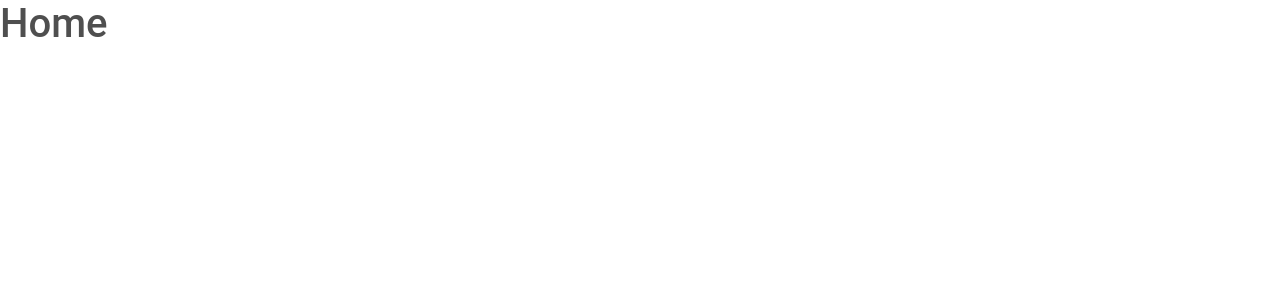
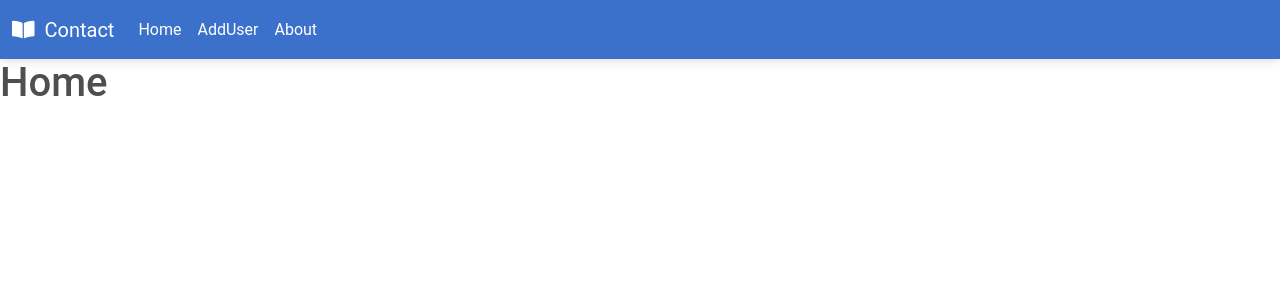
Before and after one commit to NamNguyenGit/Redux-Saga, a React (Create React App) app: page / in a window 1280 px wide. Shown: the top 300 px of the page. Built offline with nearby package versions, Linux system fonts and the light colour scheme.

Commit message:
Working on Header

```diff
--- a/src/App.js
+++ b/src/App.js
@@ -4,10 +4,12 @@ import Home from "./pages/Home";
 import AddEditUser from "./pages/AddEditUser";
 import UserInfo from "./pages/UserInfo";
 import About from "./pages/About";
+import Header from "./components/Header";
 
 function App() {
   return (
     <Router>
+      <Header />
       <Switch>
         <Route exact path="/" component={Home} />
         <Route  path="/addUser" component={AddEditUser} />
--- /dev/null
+++ b/src/components/Header.js
@@ -0,0 +1,67 @@
+import { useState } from "react";
+import {
+  MDBContainer,
+  MDBNavbar,
+  MDBNavbarBrand,
+  MDBNavbarToggler,
+  MDBIcon,
+  MDBNavbarNav,
+  MDBNavbarLink,
+  MDBCollapse,
+  MDBNavbarItem,
+} from "mdb-react-ui-kit";
+import { NavLink } from "react-router-dom";
+
+const Header = () => {
+  const [showBasic, setShowBasic] = useState(false);
+  return (
+    <>
+      <MDBNavbar expand="lg" light bgColor="primary">
+        <MDBContainer fluid>
+          <MDBNavbarBrand className="text-white">
+            <span style={{ marginRight: "10px" }}>
+              <MDBIcon fas icon="book-open"></MDBIcon>
+            </span>
+            Contact
+          </MDBNavbarBrand>
+          <MDBNavbarToggler
+            aria-controls="navbar"
+            aria-expanded="false"
+            aria-label="Toggle navigation"
+            className="text-white"
+            onClick={() => setShowBasic(!showBasic)}
+          >
+            <MDBIcon fas icon="bars" />
+          </MDBNavbarToggler>
+          <MDBCollapse navbar show={showBasic}>
+            <MDBNavbarNav className="mr-auto mb-2 mb-lg-0">
+              <MDBNavbarItem>
+                <MDBNavbarLink className="nav-link">
+                  <NavLink to="/" className="text-white">
+                    Home
+                  </NavLink>
+                </MDBNavbarLink>
+              </MDBNavbarItem>
+              <MDBNavbarItem>
+                <MDBNavbarLink className="nav-link">
+                  <NavLink to="/addUser" className="text-white">
+                    AddUser
+                  </NavLink>
+                </MDBNavbarLink>
+              </MDBNavbarItem>
+              <MDBNavbarItem>
+                <MDBNavbarLink className="nav-link">
+                  <NavLink to="/about" className="text-white">
+                    About
+                  </NavLink>
+                </MDBNavbarLink>
+              </MDBNavbarItem>
+            </MDBNavbarNav>
+          </MDBCollapse>
+        </MDBContainer>
+      </MDBNavbar>
+    </>
+  );
+};
+
+export default Header;
```
